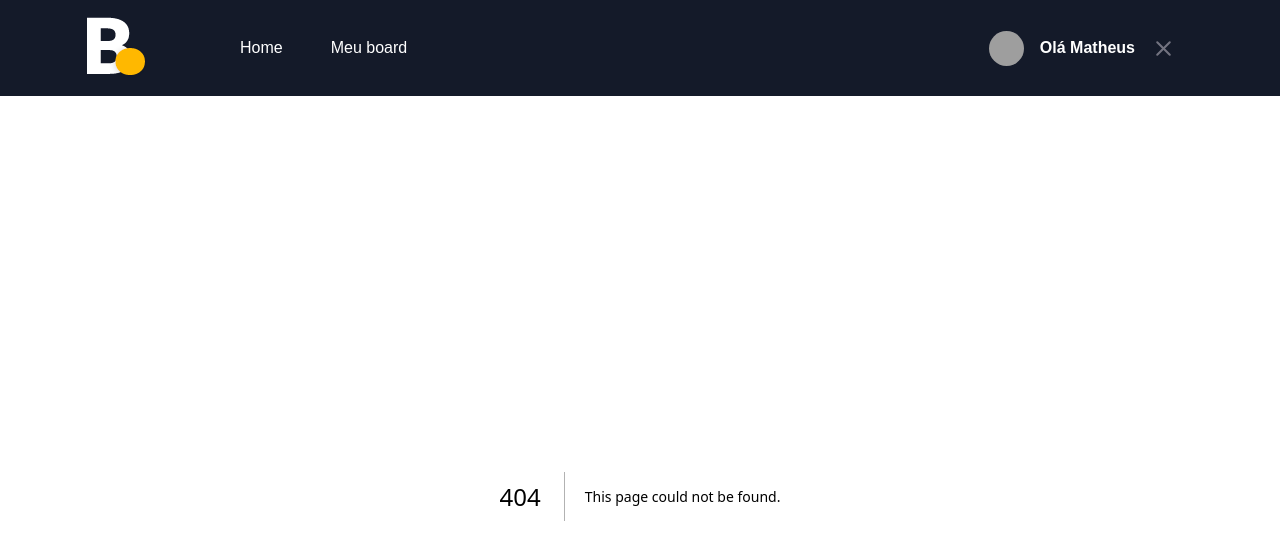
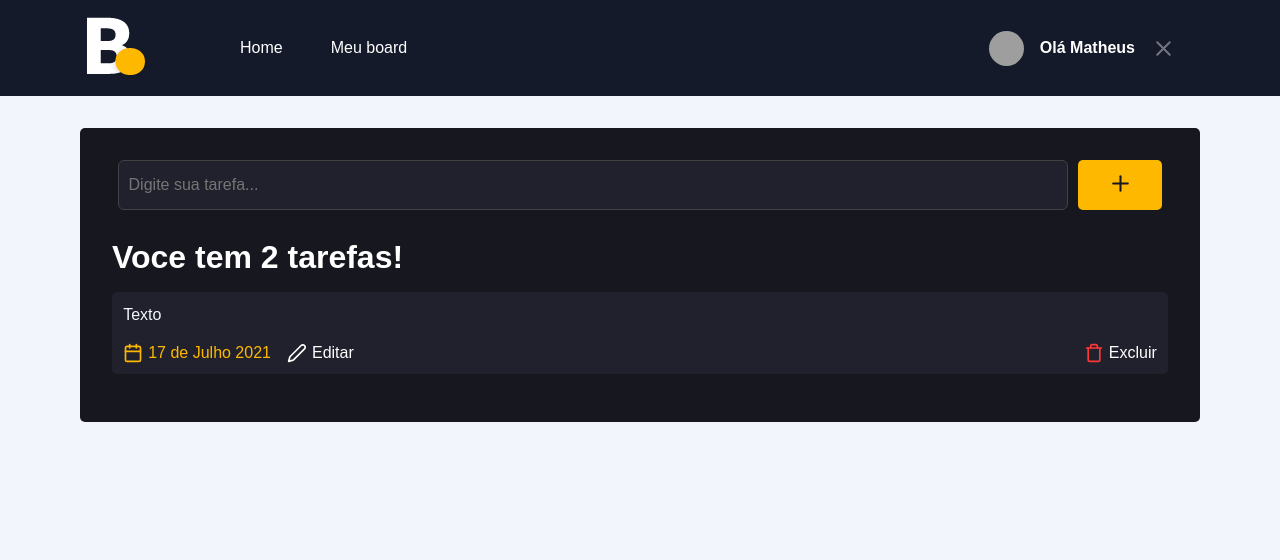
Before and after one commit to svalter/project-board-next, a Next.js app: page /board in a window 1280 px wide. Before the commit this address had no page. Shown: the top 560 px of the page. Built offline with nearby package versions, Linux system fonts and the light colour scheme; grey boxes are pictures that could not be loaded.

Commit message:
:sparkles: feat: Pagina Home

```diff
--- /dev/null
+++ b/src/pages/board/index.tsx
@@ -0,0 +1,45 @@
+import Head from 'next/head';
+import { FiPlus, FiCalendar, FiEdit2, FiTrash } from 'react-icons/fi';
+import styles from './styles.module.scss';
+
+export default function Board() {
+    return (
+        <>
+            <Head>
+                <title> Minhas tarefas - Board</title>
+            </Head>
+            <main className={styles.container}>
+                <form>
+                    <input
+                        type="text"
+                        placeholder="Digite sua tarefa..." />
+                    <button type="submit">
+                        <FiPlus size={25} color={"17181f"} />
+                    </button>
+                </form>
+                <h1> Voce tem 2 tarefas!</h1>
+                <section>
+                    <article className={styles.taskList}>
+                        <p>Texto</p>
+                        <div className={styles.actions}>
+                            <div>
+                                <div>
+                                    <FiCalendar size={20} color="#FFB800" />
+                                    <time>17 de Julho 2021</time>
+                                </div>
+                                <button>
+                                    <FiEdit2 size={20} color="#FFFFFF" />
+                                    <span>Editar</span>
+                                </button>
+                            </div>
+                            <button>
+                                <FiTrash size={20} color="#FF3636" />
+                                <span>Excluir</span>
+                            </button>
+                        </div>
+                    </article>
+                </section>
+            </main>
+        </>
+    )
+}
--- /dev/null
+++ b/src/pages/board/styles.module.scss
@@ -0,0 +1,93 @@
+.container {
+    max-width: 1120px;
+    margin: 2rem auto;
+    padding: 2rem;
+    background-color: #17181f;
+    border-radius: 5px;
+
+    form {
+        display: flex;
+        justify-content: center;
+        align-items: center;
+
+        input {
+            width: 90%;
+            height: 50px;
+            background-color: #20212c;
+            border: 1px solid #424242;
+            border-radius: 6px;
+            padding: 3px 10px;
+            color: #FFFFFF;
+        }
+
+        button {
+            margin-left: 10px;
+            width: 8%;
+            height: 50px;
+            border: 0;
+            background-color: #FFB800;
+            border-radius: 5px;
+        }
+    }
+
+    h1 {
+        color: #FFFFFF;
+        margin-top: 1.8rem;
+    }
+}
+
+.taskList {
+    background-color: #20212c;
+    margin: 1rem 0;
+    padding: 0.7rem;
+    border-radius: 5px;
+
+    p {
+        cursor: pointer;
+        color: #F2f6fc;
+        font-size: 1rem;
+        line-height: 150%;
+    }
+
+    .actions {
+        width: 100%;
+        display: flex;
+        flex-direction: row;
+        justify-content: space-between;
+        margin-top: 1rem;
+
+        div {
+            display: flex;
+            justify-content: center;
+            align-items: center;
+            time {
+                color: #FFB800;
+                margin-left: 5px;
+                margin-right: 1rem;
+            }
+        }
+
+        button {
+            background: transparent;
+            border: 0;
+            display: flex;
+            justify-content: center;
+            align-items: center;
+
+            & + button {
+                margin-left: 10px;
+            }
+
+            span {
+                margin-left:  5px;
+                color: #FFFFFF;
+                cursor: pointer;
+                transition: 0.2s ease-in-out;
+
+                &:hover {
+                    filter: brightness(0.7);
+                }
+            }
+        }
+    }
+}
--- a/src/pages/index.tsx
+++ b/src/pages/index.tsx
@@ -15,10 +15,6 @@ export default function Home() {
             <span>100% Gratuita </span> e online
           </p>
         </section>
-
-        <section className={styles.donaters}>
-          <img src='https://sujeitoprogramador.com/steve.png' alt="Usuário 1" />
-        </section>
       </main>
     </>
   )
```
Also changed, not shown: src/styles/styles.module.scss (+0 -23 lines).
